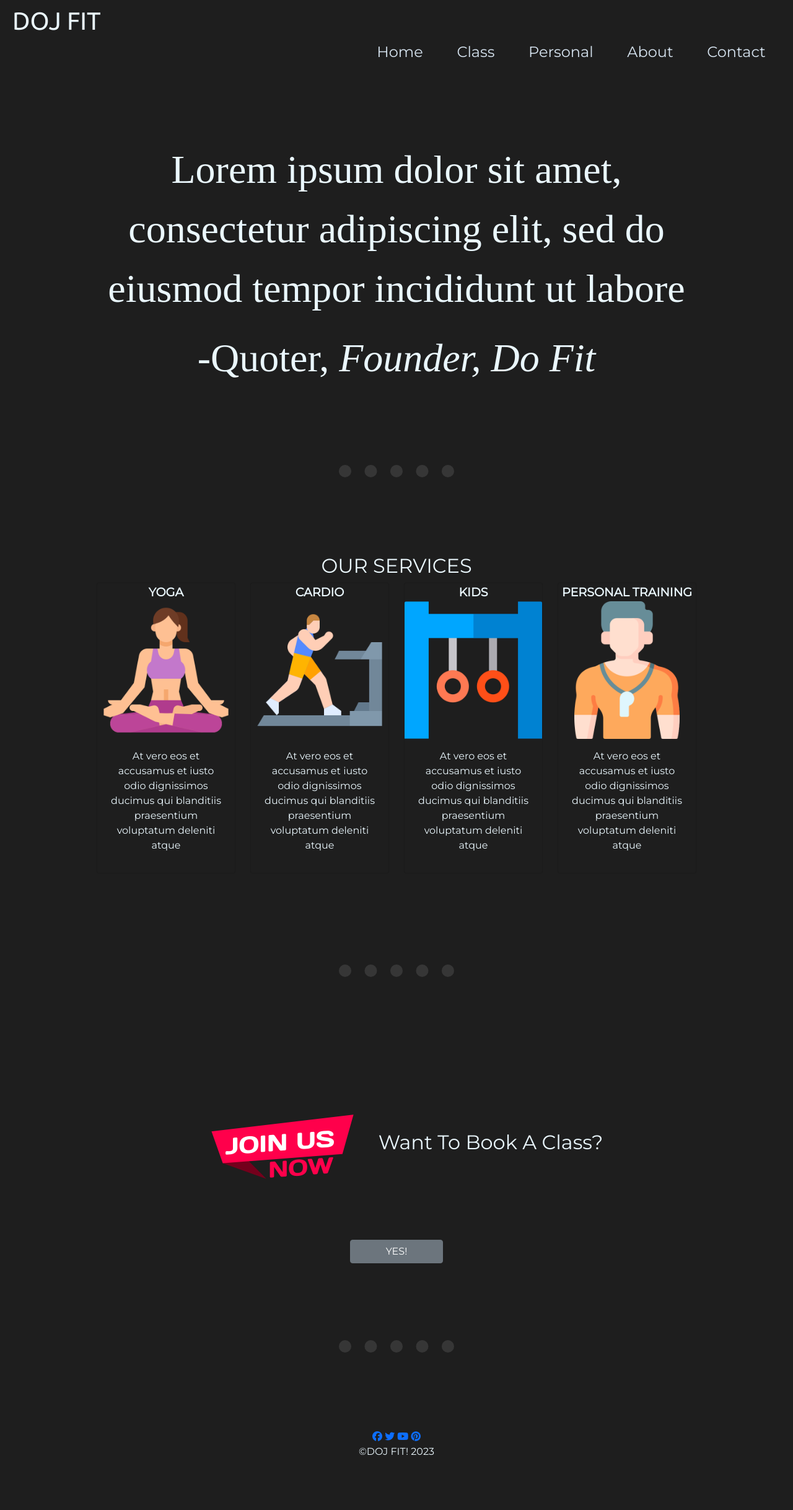
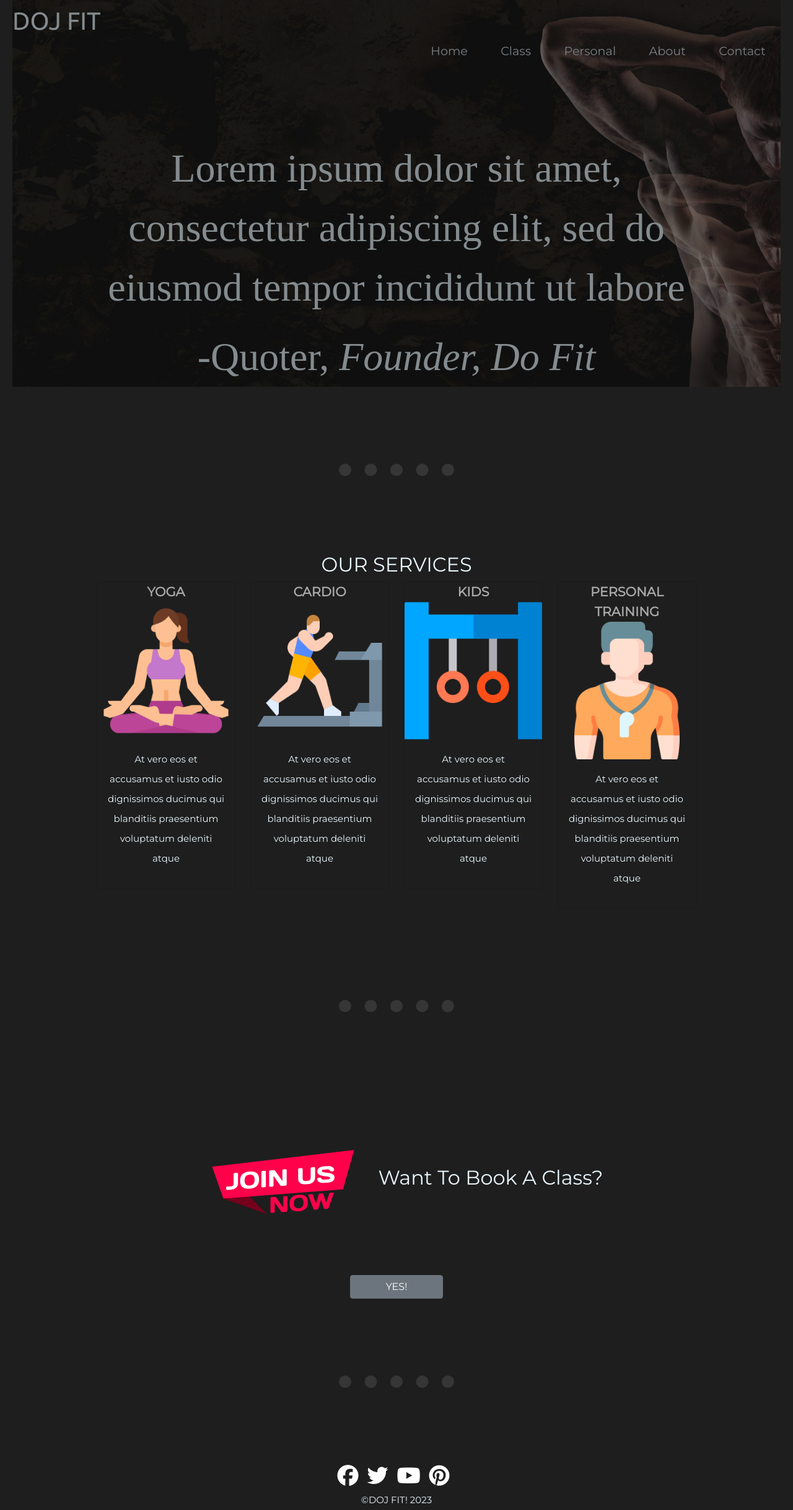
Before and after one commit to dojjo-corp/fit-dojjo, a plain HTML site: page index.html in a window 1280 px wide. Shown: the whole page at 62% size. Before the commit the page ends 2354 px from the top, so only its background shows below. Drawn offline with Linux system fonts and the light colour scheme.

Commit message:
stylesheet -i

```diff
--- a/css/styles.css
+++ b/css/styles.css
@@ -3,6 +3,8 @@ body {
     background-color: rgb(30, 30, 30);
     color: rgb(234, 247, 253);
     font-family: "Montserrat";
+    font-size: 15px;
+    line-height: 2rem;
     padding: 0 20px;
     text-align: center;
 }
@@ -23,6 +25,9 @@ section {
     padding: 0 10%;
 }
 
+.social-icons a {
+    color: white;
+}
 /* ***********NAVBAR*********** */
 nav {
     margin-bottom: 10%;
@@ -49,7 +54,7 @@ nav li {
 nav a {
     color: rgb(213, 226, 238);
     text-decoration: none;
-    font-size: 1.5rem
+    font-size: 1.2rem
 }
 
 nav a:hover {
@@ -58,10 +63,19 @@ nav a:hover {
 
 
 /* ***********HOME*********** */
+
 #top-quote {
     font-family: 'Times New Roman', Times, serif;
     font-size: 4rem;
+    line-height: 6rem;
     margin-bottom: 10%;
+}
+div#background-img {
+    background-image: url(../images/gym-man-background.jpg);
+    background-size: cover;
+    background-repeat: no-repeat;
+    opacity: 0.5;
+    /* width: 100vw; */
 }
 
 
@@ -72,12 +86,14 @@ nav a:hover {
 }
 
 .card-head {
-    font-size: 1.2rem;
+    color: darkgrey;
+    font-size: 1.3rem;
     font-weight: bold;
 }
 
-.card-body {
-
+.card-img img {
+    display: block;
+    width: 50%;
 }
 
 
@@ -85,7 +101,17 @@ nav a:hover {
 footer {
     margin-top: 10%;
 }
+.fa-brands {
+    font-size: 34px;
+    margin-right: 10px;
+}
 
+
+/* *************************PERSONAL TRAINER PAGE***************************** */
+.carousel {
+    background-color: rgb(44, 43, 43);
+    border-radius: 10px;
+}
 
 /* *************************CLASS SCHEDULE PAGE***************************** */
 #schedules {
@@ -93,6 +119,7 @@ footer {
 }
 
 #schedules h2 {
+    color: darkgrey;
     font-size: 5rem;
     font-weight: bold;
 }
@@ -120,6 +147,7 @@ span .sch-period {
 }
 
 .trainer-name {
+    color: darkgrey;
     font-size: 2rem;
     font-weight: bold;
 }
@@ -144,7 +172,7 @@ span .sch-period {
     background-color: rgb(28, 28, 29);
 }
 #contact-form label {
-    font-size: 1.2rem;
+    font-size: 1rem;
 }
 
 #contact-form input, textarea {
```
